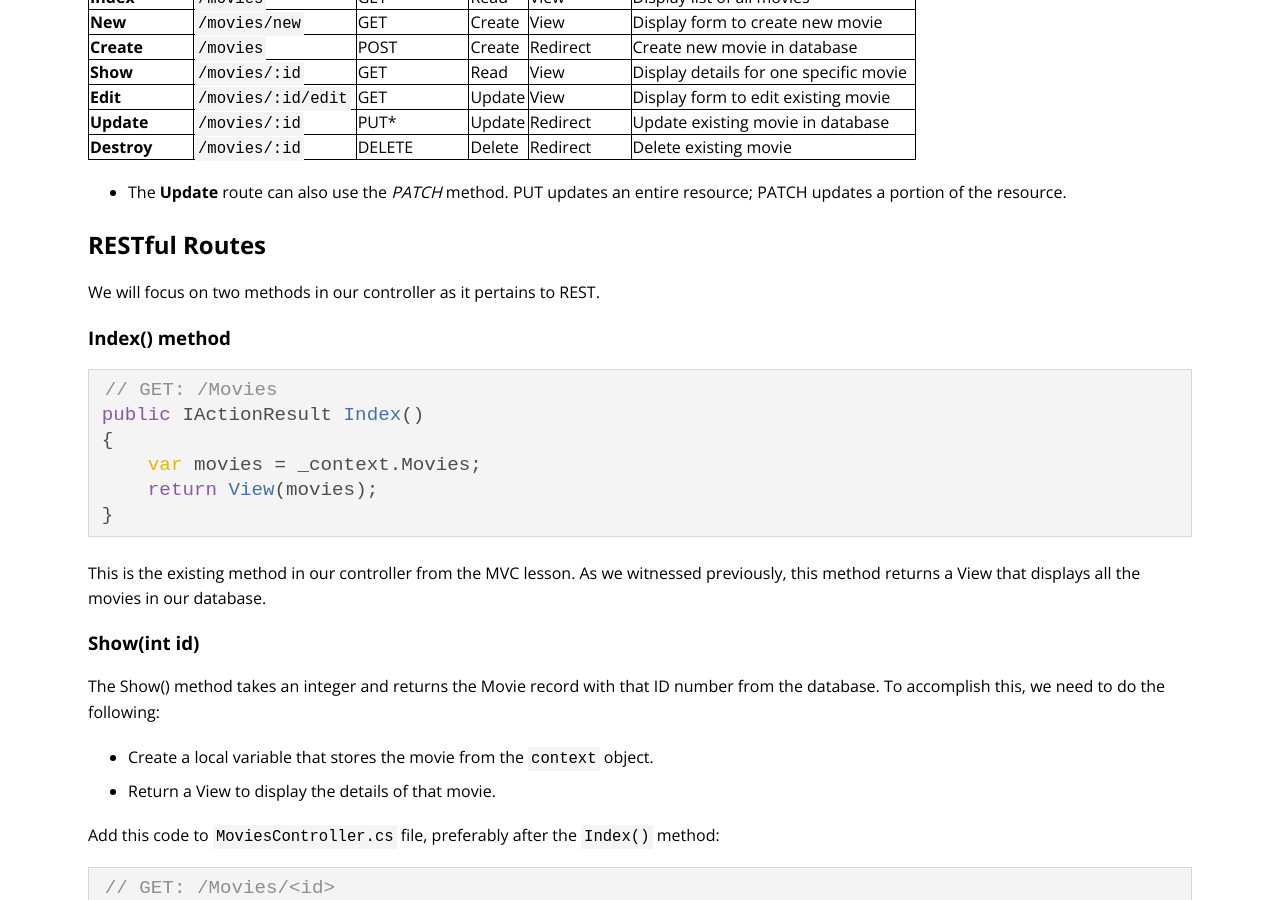
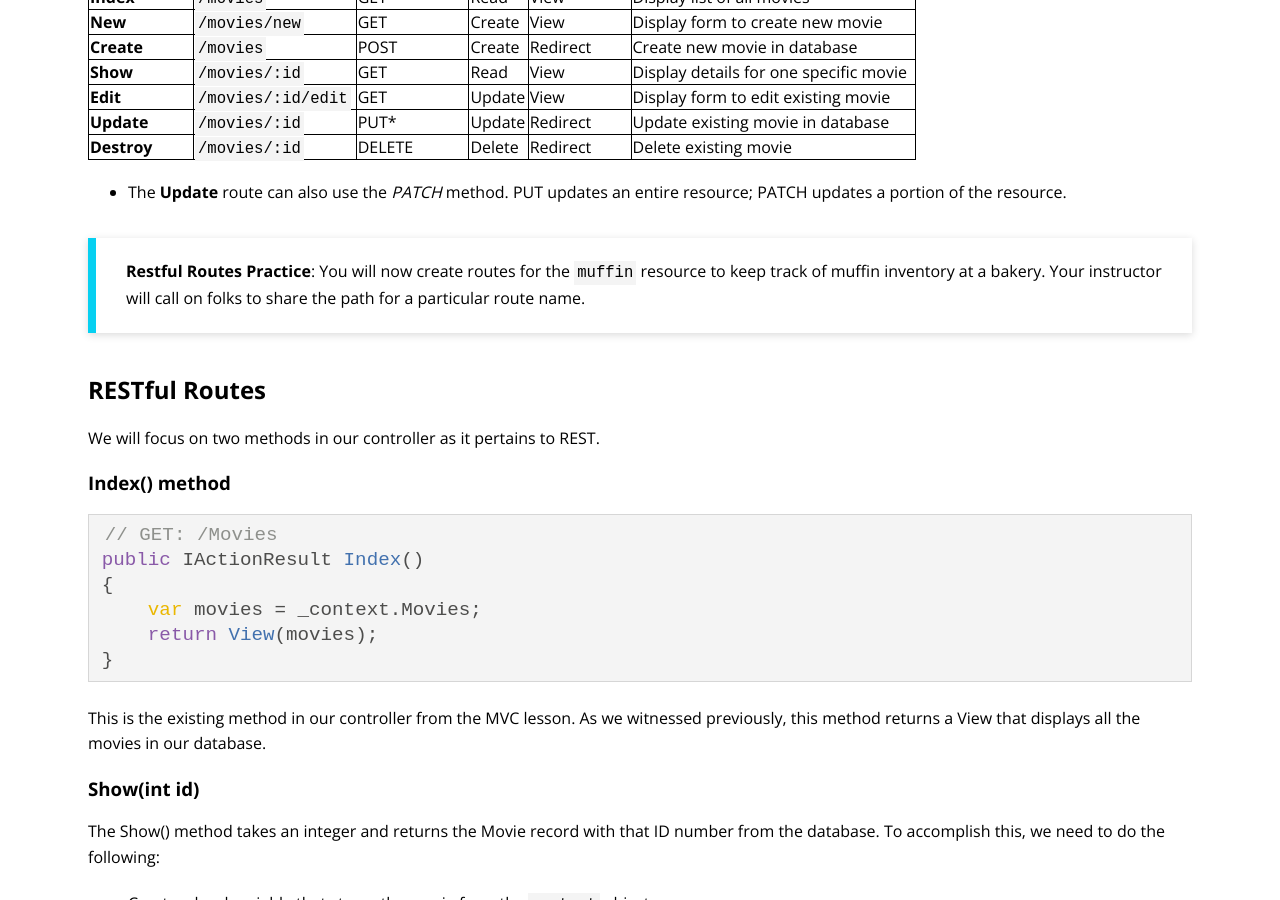
Before and after one commit to turingschool/launch-curriculum, a Jekyll site: the page built from module3/lessons/Week2/RestfulRoutes.md, in a window 1280 px wide and 900 px high, scrolled down 1175 px. Built offline with Jekyll 4.4.1, drawn with Linux system fonts in a browser that asks for light colours; nearby versions of some CDN libraries; comment, search, counter and statistics services are not loaded.

Commit message:
Update REST lesson based on feedback

```diff
--- a/module3/lessons/Week2/RestfulRoutes.md
+++ b/module3/lessons/Week2/RestfulRoutes.md
@@ -59,6 +59,14 @@ Here is a table of the list of RESTful routes. The given path is based on the co
 | **Destroy** | `/movies/:id` | DELETE | Delete | Redirect | Delete existing movie |
 
 * The **Update** route can also use the *PATCH* method. PUT updates an entire resource; PATCH updates a portion of the resource.
+
+<section class="call-to-action" markdown="1">
+**Restful Routes Practice**: You will now create routes for the `muffin` resource to keep track of muffin inventory at a bakery. Your instructor will call on folks to share the path for a particular route name.
+</section>
+
+<aside class="instructor-notes" markdown="1">
+    <p><strong>Instructor Note</strong><br>I could see cold calling or a chat waterfall working well here!</p>
+</aside>
 
 ## RESTful Routes
 We will focus on two methods in our controller as it pertains to REST.
```
